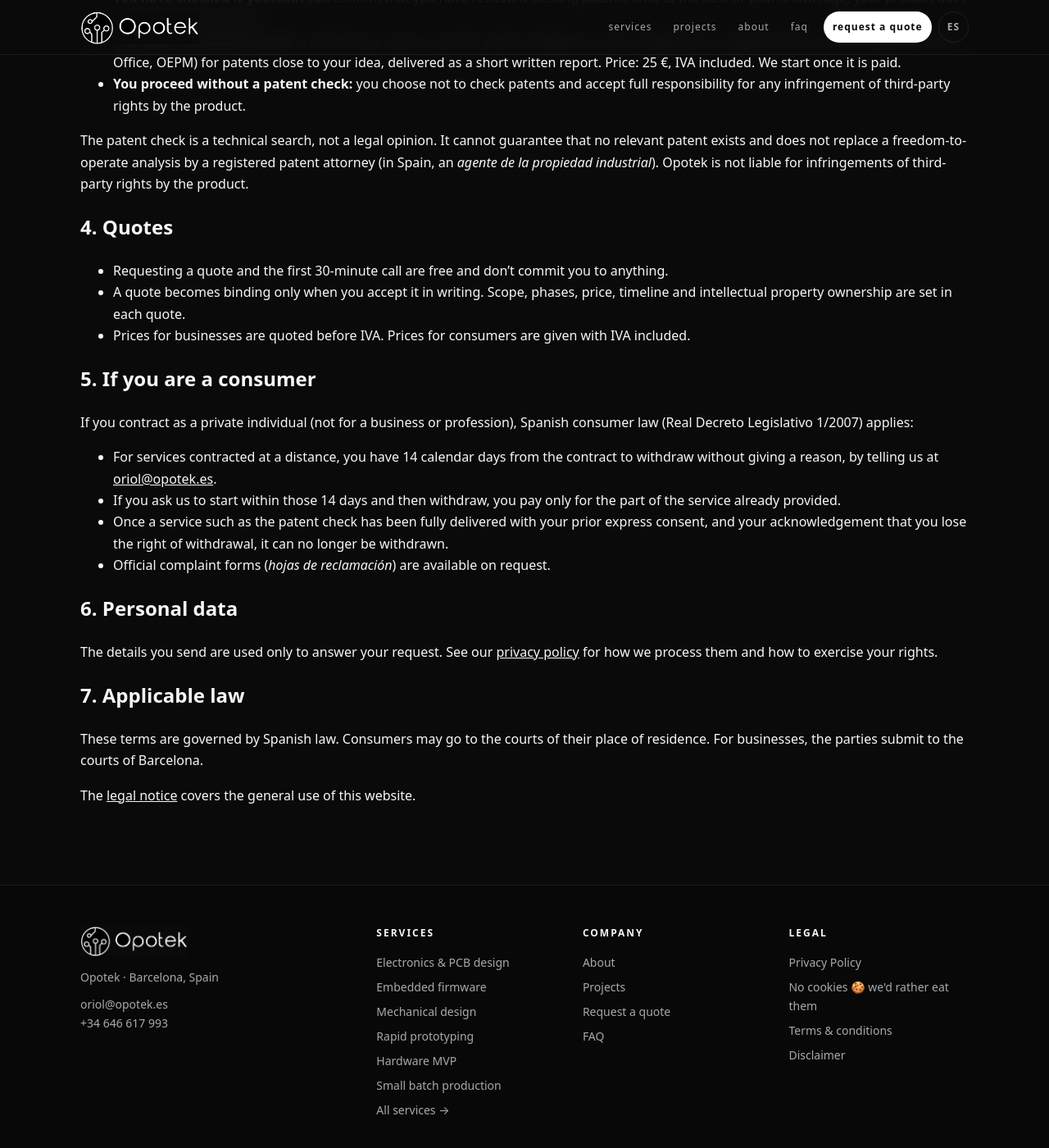
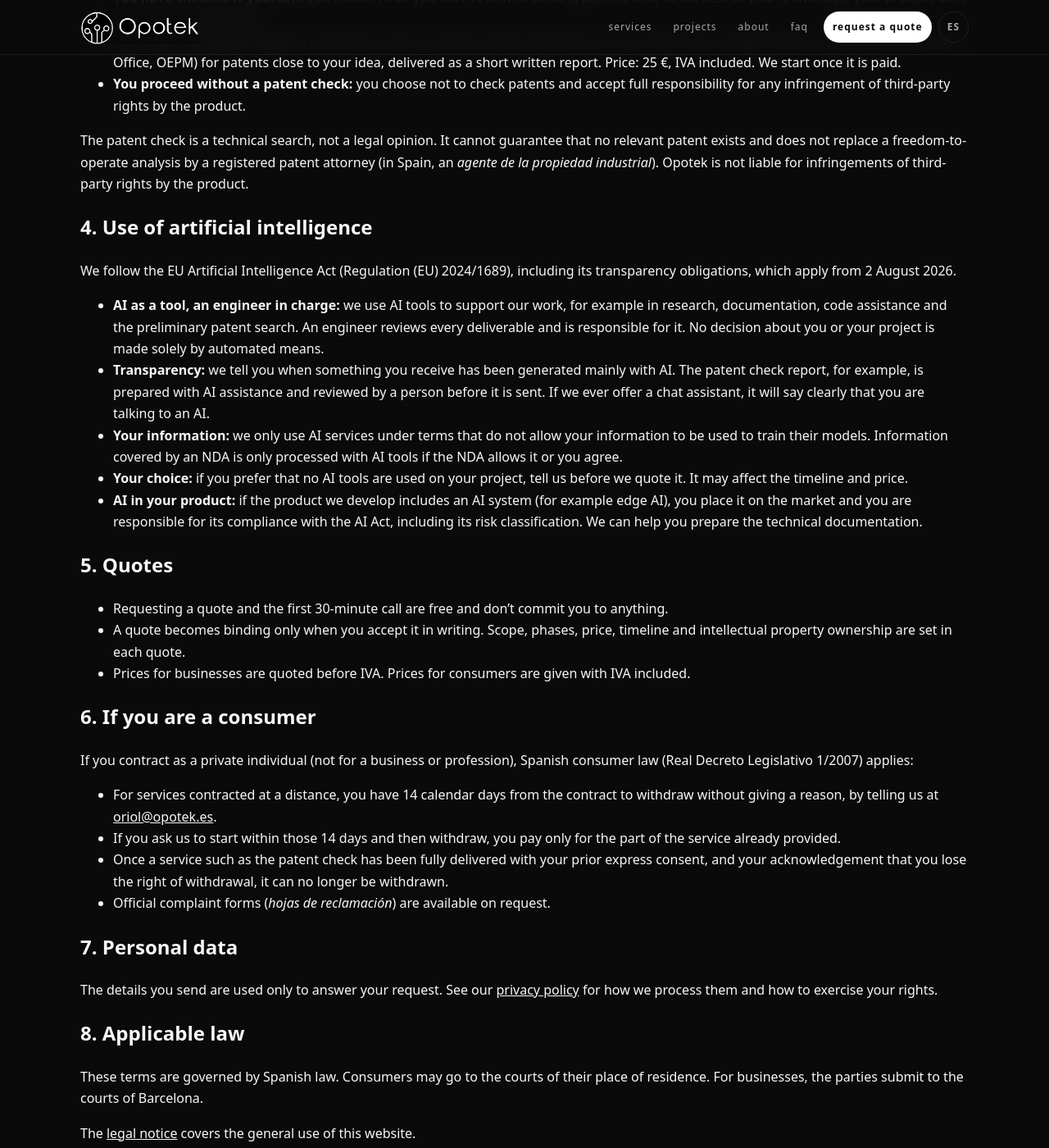
Before and after one commit to OriolPascualOliver/mainWeb, a Jekyll site: the page built from terms/index.html, in a window 1280 px wide and 1400 px high, scrolled down 1251 px. Shown: the whole window at 82% size. Built offline with Jekyll 4.4.1, drawn with Linux system fonts in a browser that asks for light colours; some of the changed text lies outside the part shown.

Commit message:
added AI rules

```diff
--- a/_config.yml
+++ b/_config.yml
@@ -15,7 +15,7 @@ form_endpoint: https://script.google.com/macros/s/AKfycbytn6b3IhdlzJuMr6WoZnQRF7
 legal_owner: "Oriol Pascual Oliver"
 nif: "49223059T"
 address: "Carrer orenetes 37, 08232 Barcelona, Spain"
-terms_updated: "2026-10-29"
+terms_updated: "2026-10-30"
 # Price of the optional preliminary patent search offered in the quote form (IVA included)
 patent_check_price: "25 €"
 
--- a/terms/index.html
+++ b/terms/index.html
@@ -2,7 +2,7 @@
 layout: inner
 lang: en
 title: "Quote Request Terms & Conditions | Opotek"
-description: "Terms that apply when you request a quote from Opotek: confidentiality before and after an NDA, patents and the optional patent check, quotes, consumer rights and the business details required in Spain."
+description: "Terms that apply when you request a quote from Opotek: confidentiality before and after an NDA, patents and the optional patent check, use of AI, quotes, consumer rights and the business details required in Spain."
 eyebrow: Legal
 crumb: Terms & conditions
 h1: Quote request terms and conditions
@@ -42,14 +42,24 @@ lead: "These terms apply when you send us a request through the quote form, by e
 </ul>
 <p>The patent check is a technical search, not a legal opinion. It cannot guarantee that no relevant patent exists and does not replace a freedom-to-operate analysis by a registered patent attorney (in Spain, an <em>agente de la propiedad industrial</em>). Opotek is not liable for infringements of third-party rights by the product.</p>
 
-<h2>4. Quotes</h2>
+<h2>4. Use of artificial intelligence</h2>
+<p>We follow the EU Artificial Intelligence Act (Regulation (EU) 2024/1689), including its transparency obligations, which apply from 2 August 2026.</p>
+<ul>
+  <li><strong>AI as a tool, an engineer in charge:</strong> we use AI tools to support our work, for example in research, documentation, code assistance and the preliminary patent search. An engineer reviews every deliverable and is responsible for it. No decision about you or your project is made solely by automated means.</li>
+  <li><strong>Transparency:</strong> we tell you when something you receive has been generated mainly with AI. The patent check report, for example, is prepared with AI assistance and reviewed by a person before it is sent. If we ever offer a chat assistant, it will say clearly that you are talking to an AI.</li>
+  <li><strong>Your information:</strong> we only use AI services under terms that do not allow your information to be used to train their models. Information covered by an NDA is only processed with AI tools if the NDA allows it or you agree.</li>
+  <li><strong>Your choice:</strong> if you prefer that no AI tools are used on your project, tell us before we quote it. It may affect the timeline and price.</li>
+  <li><strong>AI in your product:</strong> if the product we develop includes an AI system (for example edge AI), you place it on the market and you are responsible for its compliance with the AI Act, including its risk classification. We can help you prepare the technical documentation.</li>
+</ul>
+
+<h2>5. Quotes</h2>
 <ul>
   <li>Requesting a quote and the first 30-minute call are free and don’t commit you to anything.</li>
   <li>A quote becomes binding only when you accept it in writing. Scope, phases, price, timeline and intellectual property ownership are set in each quote.</li>
   <li>Prices for businesses are quoted before IVA. Prices for consumers are given with IVA included.</li>
 </ul>
 
-<h2>5. If you are a consumer</h2>
+<h2>6. If you are a consumer</h2>
 <p>If you contract as a private individual (not for a business or profession), Spanish consumer law (Real Decreto Legislativo 1/2007) applies:</p>
 <ul>
   <li>For services contracted at a distance, you have 14 calendar days from the contract to withdraw without giving a reason, by telling us at <a href="mailto:{{ site.email }}">{{ site.email }}</a>.</li>
@@ -58,9 +68,9 @@ lead: "These terms apply when you send us a request through the quote form, by e
   <li>Official complaint forms (<em>hojas de reclamación</em>) are available on request.</li>
 </ul>
 
-<h2>6. Personal data</h2>
+<h2>7. Personal data</h2>
 <p>The details you send are used only to answer your request. See our <a href="/policy.html?lang=en#privacy">privacy policy</a> for how we process them and how to exercise your rights.</p>
 
-<h2>7. Applicable law</h2>
+<h2>8. Applicable law</h2>
 <p>These terms are governed by Spanish law. Consumers may go to the courts of their place of residence. For businesses, the parties submit to the courts of Barcelona.</p>
 <p>The <a href="/legal.html">legal notice</a> covers the general use of this website.</p>
```
Also changed, not shown: es/terms/index.html (+15 -5 lines).
